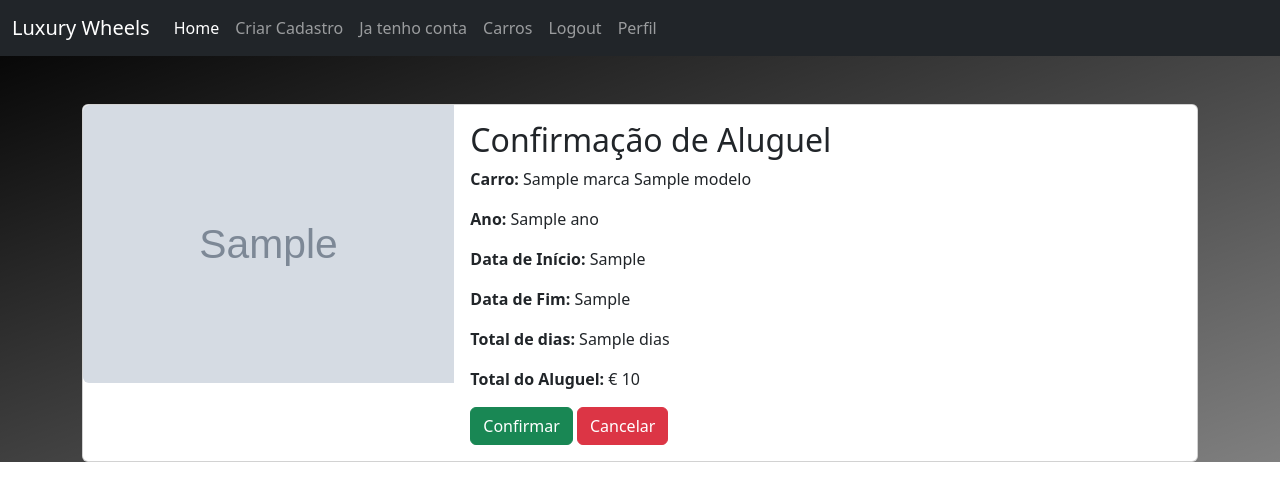
After one commit to ClaudioFritzen/Luxury-Wheels, a Django app: template templates/carros/confirmar_aluguel.html in a window 1280 px wide. The commit adds this page. Shown: the top 501 px of the page. Run offline with Django 5.2, Linux system fonts and the light colour scheme; the template is opened without the code that fills it: most values are stand-ins (such as "Sample title", 1, 10 or a date in 2020); grey boxes marked "Sample" are stand-in pictures.

```diff
--- a/templates/bases/base.html
+++ b/templates/bases/base.html
@@ -15,23 +15,33 @@
     <!-- Barra de Navegação -->
     <nav class="navbar navbar-expand-lg navbar-dark bg-dark">
         <div class="container-fluid">
-            <a class="navbar-brand" href="#">Luxury Wheels</a>
+            <a class="navbar-brand" href="/">Luxury Wheels</a>
             <button class="navbar-toggler" type="button" data-bs-toggle="collapse" data-bs-target="#navbarNav" aria-controls="navbarNav" aria-expanded="false" aria-label="Toggle navigation">
                 <span class="navbar-toggler-icon"></span>
             </button>
             <div class="collapse navbar-collapse" id="navbarNav">
                 <ul class="navbar-nav">
                     <li class="nav-item">
-                        <a class="nav-link active" aria-current="page" href="#">Home</a>
+                        <a class="nav-link active" aria-current="page" href="{% url 'index' %}">Home</a>
                     </li>
                     <li class="nav-item">
-                        <a class="nav-link" href="#">Features</a>
+                        <a class="nav-link" href="{% url 'cadastro' %}">Criar Cadastro</a>
                     </li>
                     <li class="nav-item">
-                        <a class="nav-link" href="#">Pricing</a>
+                        <a class="nav-link" href="{% url 'login' %}">Ja tenho conta</a>
                     </li>
                     <li class="nav-item">
-                        <a class="nav-link disabled">Disabled</a>
+                        <a class="nav-link" href= {% url 'carros' %}>Carros</a>
+                    </li>
+                    <li class="nav-item">
+
+                        <a class="nav-link" href="{% url 'logout' %}">Logout</a>
+
+                    </li>
+                    <li class="nav-item">
+
+                        <a class="nav-link" href="{% url 'meus_alugueis' %}">Perfil</a>
+
                     </li>
                 </ul>
             </div>
--- /dev/null
+++ b/templates/carros/confirmar_aluguel.html
@@ -0,0 +1,58 @@
+{% extends "bases/base.html" %}
+{% load static %}
+
+{% block head %}
+    <link href="{% static 'usuarios/css/css.css' %}" rel="stylesheet">
+    <script>
+        function formatarData(event) {
+            event.preventDefault();
+
+            const dataInicio = new Date(document.getElementById("data_inicio").value);
+            const dataFim = new Date(document.getElementById("data_fim").value);
+
+            const dataInicioFormatada = `${dataInicio.getFullYear()}-${(dataInicio.getMonth() + 1).toString().padStart(2, '0')}-${dataInicio.getDate().toString().padStart(2, '0')}`;
+            const dataFimFormatada = `${dataFim.getFullYear()}-${(dataFim.getMonth() + 1).toString().padStart(2, '0')}-${dataFim.getDate().toString().padStart(2, '0')}`;
+
+            document.getElementById("data_inicio").value = dataInicioFormatada;
+            document.getElementById("data_fim").value = dataFimFormatada;
+
+            console.log(`Data Início Formatada: ${dataInicioFormatada}`);
+            console.log(`Data Fim Formatada: ${dataFimFormatada}`);
+
+            event.target.submit();
+        }
+    </script>
+{% endblock head %}
+
+{% block conteudo %}
+<div class="container mt-5">
+    <div class="card">
+        <div class="row g-0">
+            <div class="col-md-4">
+                <img src="{{ carro.imagem.url }}" class="img-fluid rounded-start" alt="{{ carro.marca }} {{ carro.modelo }}">
+            </div>
+            <div class="col-md-8">
+                <div class="card-body">
+                    <h2 class="card-title">Confirmação de Aluguel</h2>
+                    <p><strong>Carro:</strong> {{ carro.marca }} {{ carro.modelo }}</p>
+                    <p><strong>Ano:</strong> {{ carro.ano }}</p>
+                    <p><strong>Data de Início:</strong> {{ data_inicio }}</p>
+                    <p><strong>Data de Fim:</strong> {{ data_fim }}</p>
+                    <p><strong>Total de dias:</strong> {{ dias }}</p>
+                    <p><strong>Total do Aluguel:</strong> € {{ preco_total }}</p>
+
+                    <form method="POST" onsubmit="formatarData(event)" action=" {% url 'confirmar_aluguel' carro.id %}">
+                        {% csrf_token %}
+                        <input type="hidden" id="data_inicio" name="data_inicio" value="{{ data_inicio }}">
+                        <input type="hidden" id="data_fim" name="data_fim" value="{{ data_fim }}">
+                        <input type="hidden" name="preco_total" value="{{ preco_total }}">
+
+                        <button type="submit" class="btn btn-success">Confirmar</button>
+                        <a href="{% url 'carros' %}" class="btn btn-danger">Cancelar</a>
+                    </form>
+                </div>
+            </div>
+        </div>
+    </div>
+</div>
+{% endblock %}
```
Also changed, not shown: templates/bases/index.html (+7 -4 lines), templates/carros/alugar.html (added, +61 -0 lines), templates/carros/carros.html (added, +50 -0 lines), templates/carros/meus_alugueis.html (added, +22 -0 lines).
